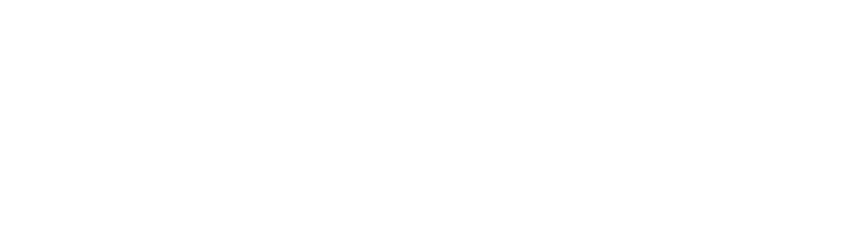
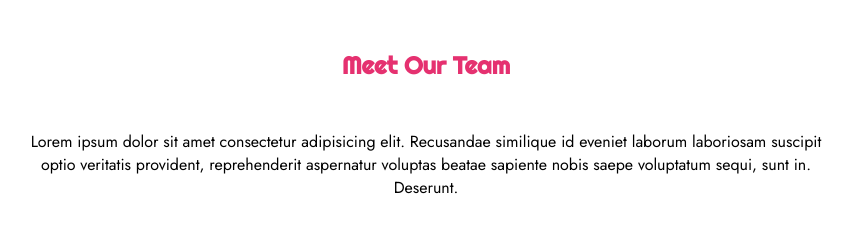
Before and after one commit to CosimoPetrarca/html-css-float-cards, a plain HTML site: page index.html in a window 1280 px wide. Shown: the whole page, without its empty margins (214-1066 px from the left). Drawn offline with Linux system fonts and the light colour scheme.

Commit message:
titolo e lorem

```diff
--- a/css/style.css
+++ b/css/style.css
@@ -0,0 +1,26 @@
+*{
+    margin: 0;
+    padding: 0;
+    box-sizing: border-box;
+}
+
+.contenitore{
+    max-width: 800px;
+    margin: 0 auto;
+
+}
+
+h1, h2, h3, h4, h5, h6{
+    font-family: 'Righteous', cursive;
+}
+
+body{
+    font-family: 'Jost', sans-serif;
+    text-align: center;
+}
+
+.titolo{
+    color: #e53170;
+    text-align: center;
+    margin: 50px;
+}
--- a/index.html
+++ b/index.html
@@ -5,9 +5,23 @@
     <meta http-equiv="X-UA-Compatible" content="IE=edge">
     <meta name="viewport" content="width=device-width, initial-scale=1.0">
     <title> Floating Cards</title>
+    <link rel="preconnect" href="https://fonts.googleapis.com">
+    <link rel="preconnect" href="https://fonts.gstatic.com" crossorigin>
+    <link href="https://fonts.googleapis.com/css2?family=Righteous&display=swap" rel="stylesheet">
+    <link rel="preconnect" href="https://fonts.googleapis.com">
+    <link rel="preconnect" href="https://fonts.gstatic.com" crossorigin>
+    <link href="https://fonts.googleapis.com/css2?family=Jost&display=swap" rel="stylesheet">
     <link rel="stylesheet" href="css/style.css">
 </head>
 <body>
+    <!-- inizio titolo e lorem -->
+    <header class="contenitore">
+        <div>
+            <H2 class="titolo">Meet Our Team</H2>
+            <p>Lorem ipsum dolor sit amet consectetur adipisicing elit. Recusandae similique id eveniet laborum laboriosam suscipit optio veritatis provident, reprehenderit aspernatur voluptas beatae sapiente nobis saepe voluptatum sequi, sunt in. Deserunt.</p>
+        </div>
 
+    </header>
+    <!-- fine titolo e lorem -->
 </body>
 </html>
```
